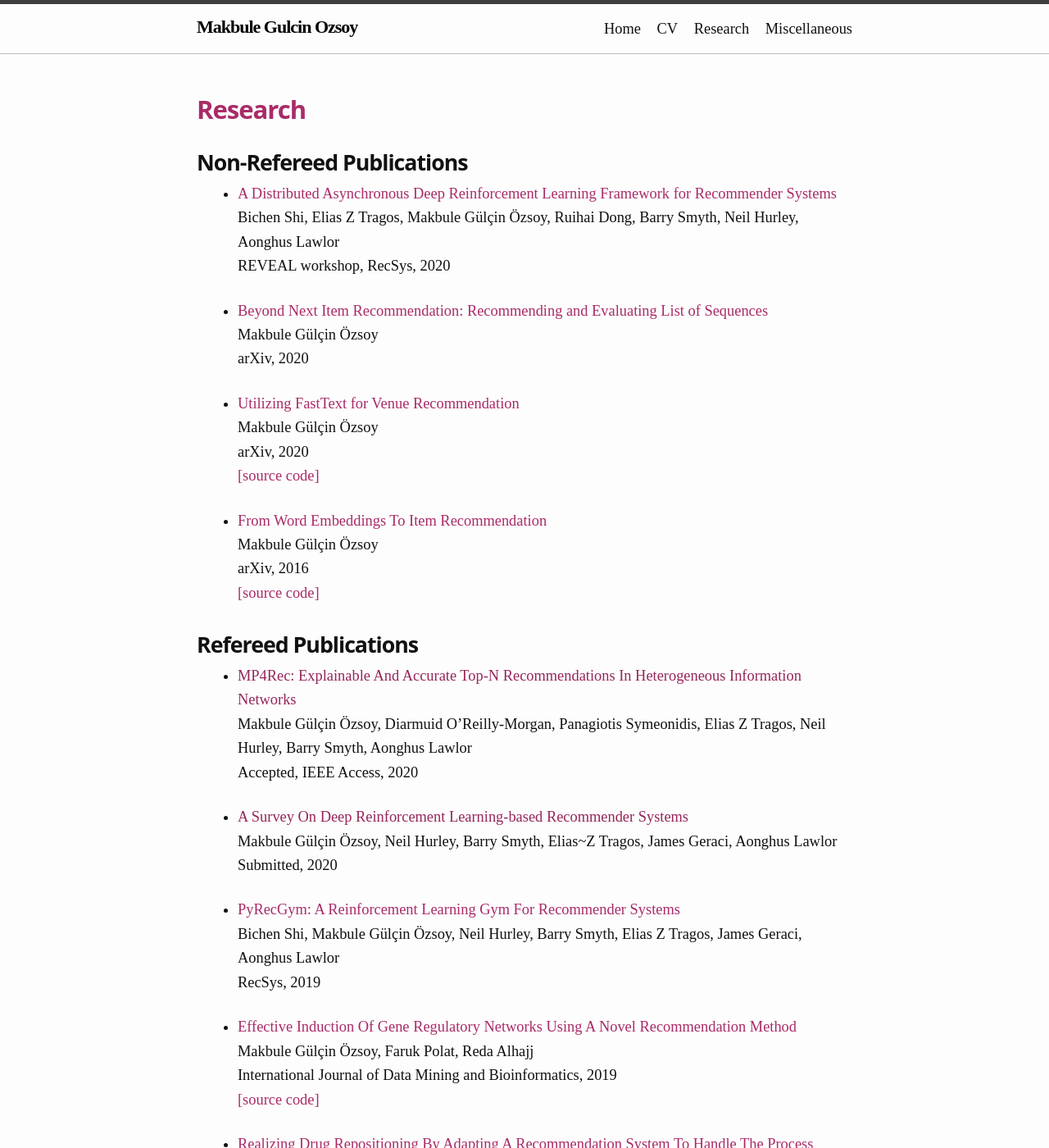
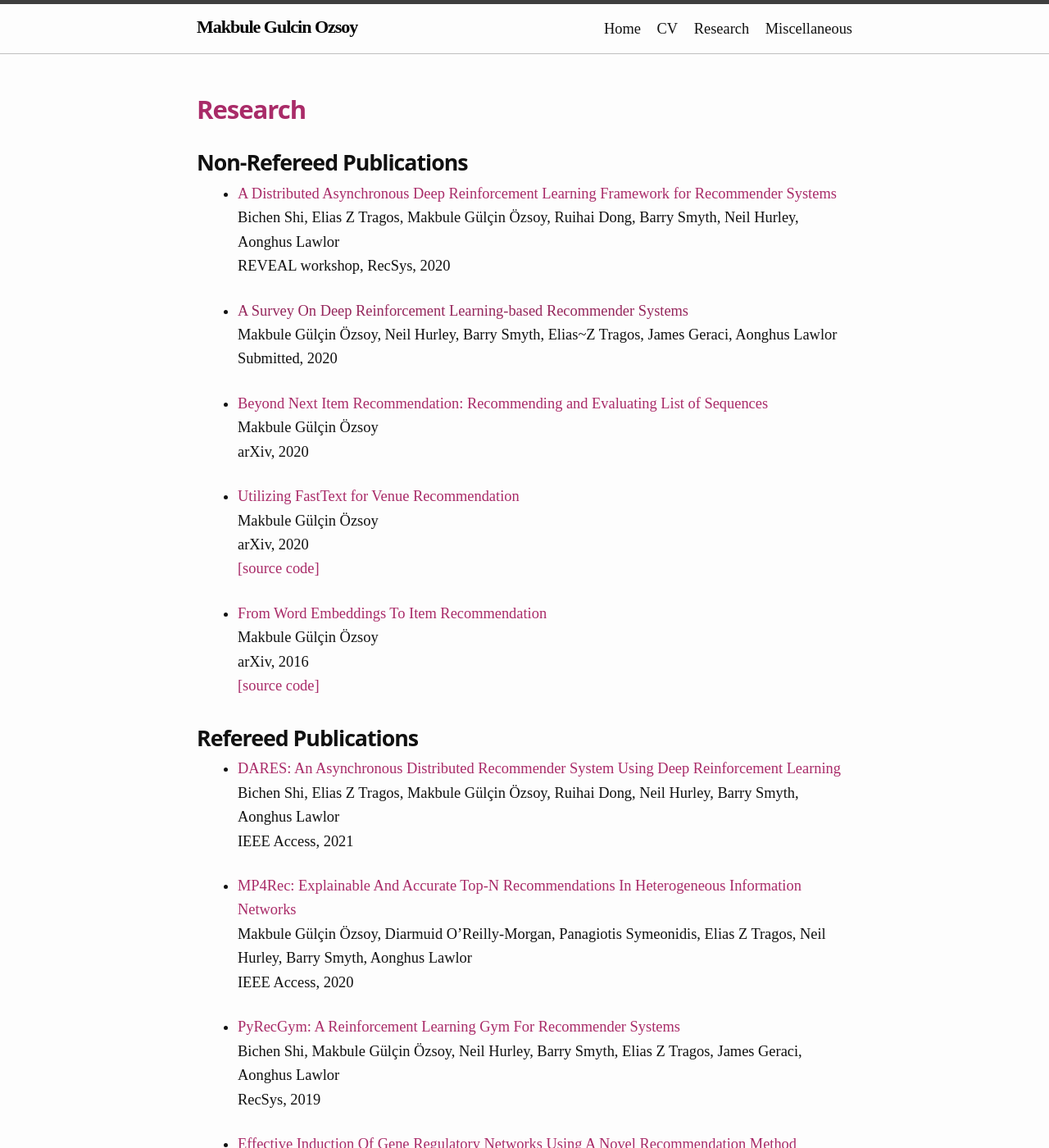
Before and after one commit to mgulcin/mgulcin.github.io, a Jekyll site: the page built from research.md, in a window 1280 px wide and 1400 px high. Shown: the whole window at 82% size. Built offline with Jekyll 4.4.1, drawn with Linux system fonts in a browser that asks for light colours.

Commit message:
Update research.md

```diff
--- a/research.md
+++ b/research.md
@@ -10,6 +10,10 @@ permalink: /research/
 * [A Distributed Asynchronous Deep Reinforcement Learning Framework for Recommender Systems](https://drive.google.com/file/d/1DULPZtXdUUnzNjwe3BQmD3sViOmYILCf/view) <br/>
 	Bichen Shi,  Elias Z Tragos, Makbule Gülçin Özsoy, Ruihai Dong, Barry Smyth, Neil Hurley, Aonghus Lawlor<br/>
 	REVEAL workshop, RecSys, 2020<br/>
+
+ * [A Survey On Deep Reinforcement Learning-based Recommender Systems]() <br/>
+	Makbule Gülçin Özsoy, Neil Hurley, Barry Smyth, Elias~Z Tragos, James Geraci, Aonghus Lawlor<br/>
+	Submitted, 2020<br/>
 
 * [Beyond Next Item Recommendation: Recommending and Evaluating List of Sequences](https://arxiv.org/abs/2008.13281)<br/>
 	Makbule Gülçin Özsoy<br/>
@@ -27,13 +31,13 @@ permalink: /research/
 
 ## Refereed Publications
 
-* [MP4Rec: Explainable And Accurate Top-N Recommendations In Heterogeneous Information Networks]() <br/>
+* [DARES: An Asynchronous Distributed Recommender System Using Deep Reinforcement Learning](https://ieeexplore.ieee.org/stamp/stamp.jsp?arnumber=9448142) <br/>
+	Bichen Shi, Elias Z Tragos, Makbule Gülçin Özsoy, Ruihai Dong, Neil Hurley, Barry Smyth, Aonghus Lawlor<br/>
+	IEEE Access, 2021 <br/>
+
+* [MP4Rec: Explainable And Accurate Top-N Recommendations In Heterogeneous Information Networks](https://ieeexplore.ieee.org/stamp/stamp.jsp?arnumber=9212399) <br/>
 	Makbule Gülçin Özsoy, Diarmuid O'Reilly-Morgan, Panagiotis Symeonidis, Elias Z Tragos, Neil Hurley, Barry Smyth, Aonghus Lawlor<br/>
-	Accepted, IEEE Access, 2020<br/>
-
-* [A Survey On Deep Reinforcement Learning-based Recommender Systems]() <br/>
-	Makbule Gülçin Özsoy, Neil Hurley, Barry Smyth, Elias~Z Tragos, James Geraci, Aonghus Lawlor<br/>
-	Submitted, 2020<br/>
+	IEEE Access, 2020<br/>
 
 * [PyRecGym: A Reinforcement Learning Gym For Recommender Systems](https://dl.acm.org/doi/abs/10.1145/3298689.3346981) <br/>
 	Bichen Shi, Makbule Gülçin Özsoy, Neil Hurley, Barry Smyth, Elias Z Tragos, James Geraci, Aonghus Lawlor<br/>
```
